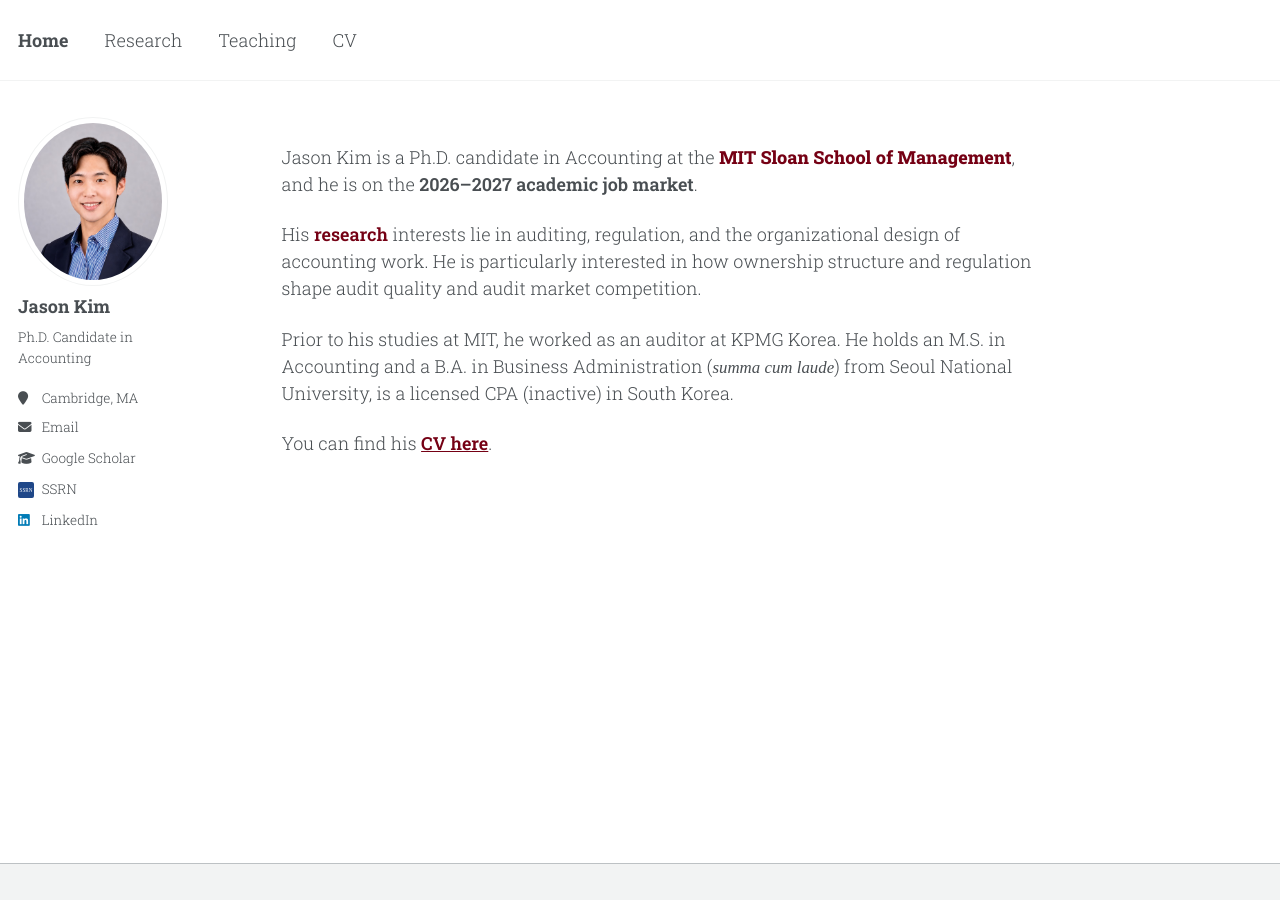
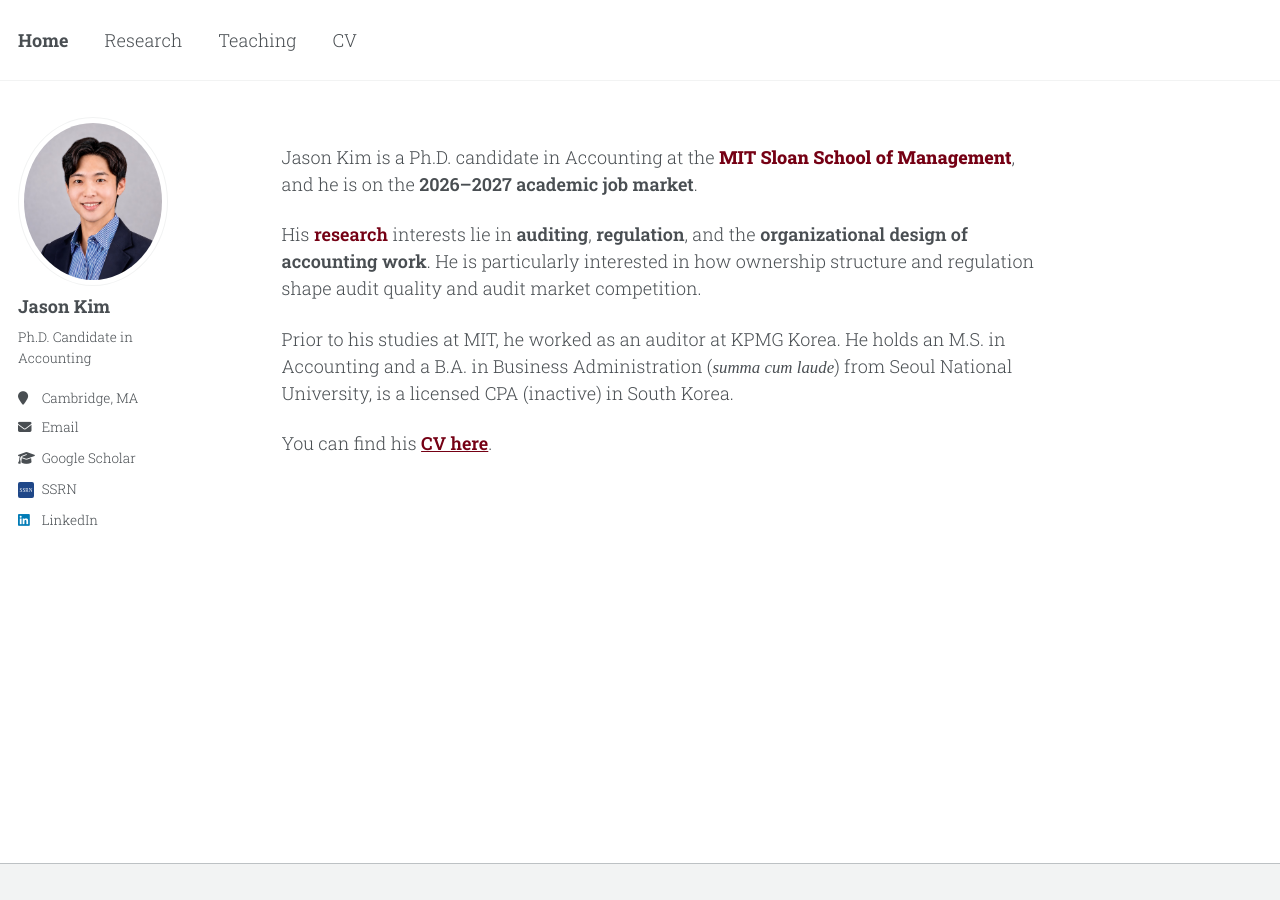
Before and after one commit to jgkim262/jgkim262.github.io, a Jekyll site: the page built from _pages/about.md, in a window 1280 px wide. Built offline with Jekyll 4.4.1, drawn with Linux system fonts in a browser that asks for light colours; a style sheet for code colours, icons or effects is not loaded.

Commit message:
Set research topics to semibold without crimson
Co-Authored-By: Claude Opus 5 (1M context) <noreply@anthropic.com>

```diff
--- a/_pages/about.md
+++ b/_pages/about.md
@@ -9,7 +9,7 @@ redirect_from:
 <br>
 Jason Kim is a Ph.D. candidate in Accounting at the **[MIT Sloan School of Management](https://mitsloan.mit.edu/){: .extrabold}**, and he is on the <span class="semibold">2026–2027 academic job market</span>.
 
-His [research](/research/){: .semibold} interests lie in auditing, regulation, and the organizational design of accounting work. He is particularly interested in how ownership structure and regulation shape audit quality and audit market competition.
+His [research](/research/){: .semibold} interests lie in <span class="semibold">auditing</span>, <span class="semibold">regulation</span>, and the <span class="semibold">organizational design of accounting work</span>. He is particularly interested in how ownership structure and regulation shape audit quality and audit market competition.
 
 Prior to his studies at MIT, he worked as an auditor at KPMG Korea. He holds an M.S. in Accounting and a B.A. in Business Administration (<em class="latin">summa cum laude</em>) from Seoul National University, is a licensed CPA (inactive) in South Korea.
 
```
